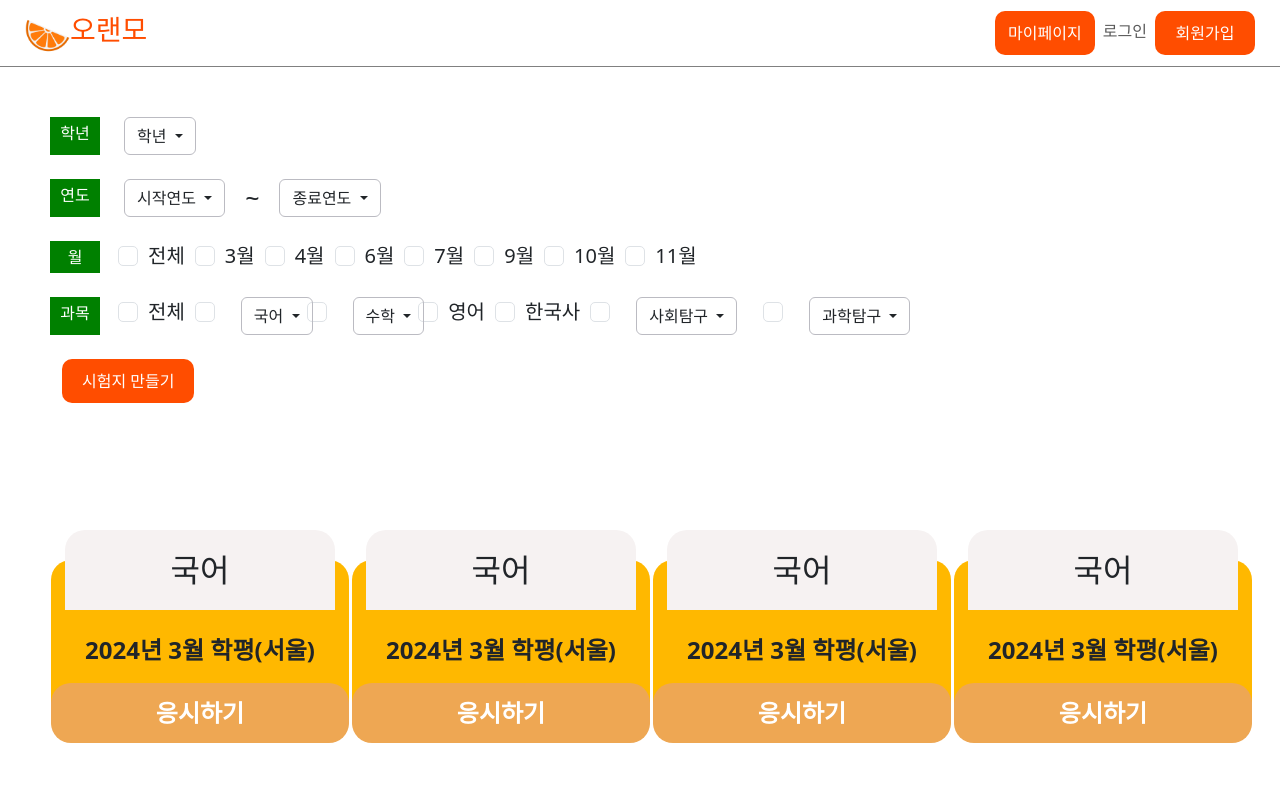
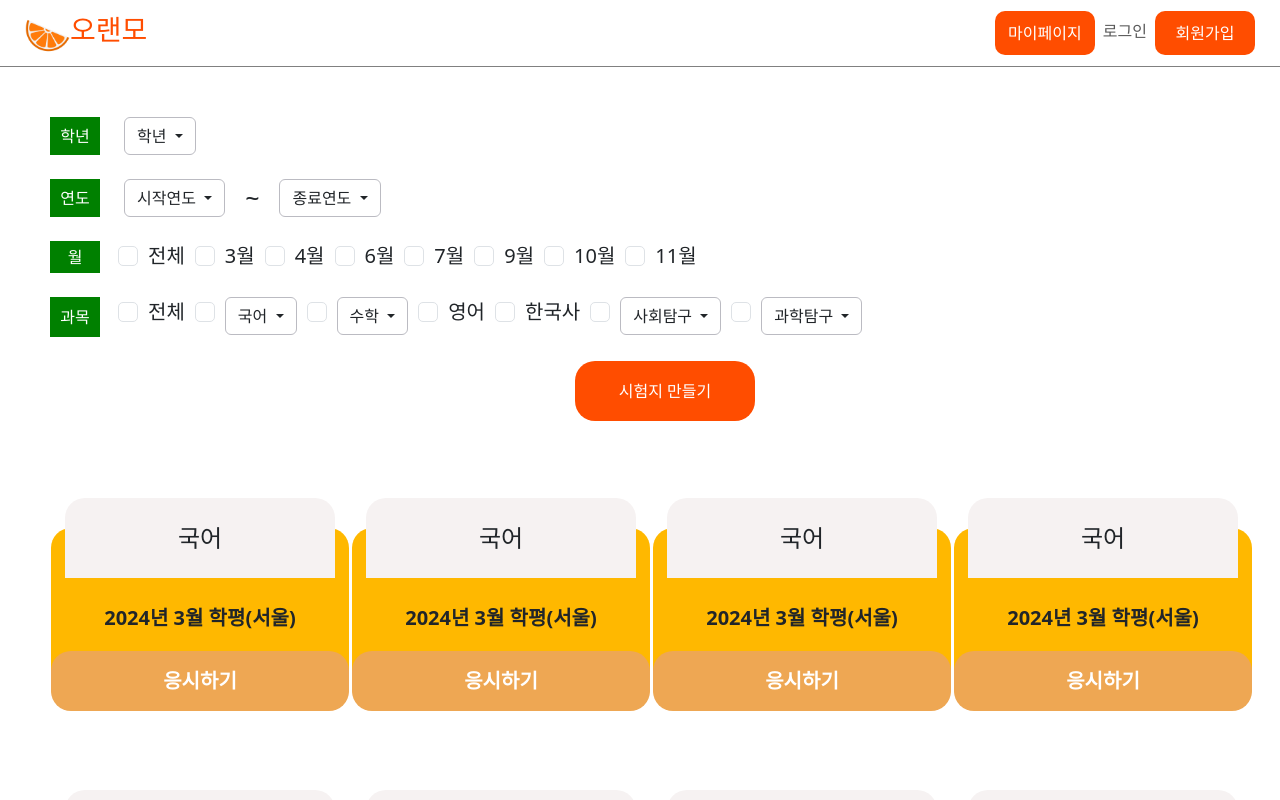
Before and after one commit to Gaebiskon/Oranmo_front, a Vue app: page / in a window 1280 px wide. Shown: the top 800 px of the page. Built offline with nearby package versions, Linux system fonts and the light colour scheme; no server answers.

Commit message:
홈 레이아웃 수정

```diff
--- a/src/components/Filter.vue
+++ b/src/components/Filter.vue
@@ -2,7 +2,8 @@
   <!-- 학년 선택 -->
   <div class="d-flex mb-4">
     <!-- 학년 범주 -->
-    <div class="text-white text-center py-1 me-4" style="background-color: green; width: 50px;">학년 </div>
+    <div class="text-white text-center align-content-center py-1 me-4" style="background-color: green; width: 50px;">학년
+    </div>
     <!-- 학년 드롭다운 -->
     <div class="dropdown">
       <button style="border-color: #bbbbc2;" class="btn dropdown-toggle" type="button" data-bs-toggle="dropdown"
@@ -20,7 +21,8 @@
 
   <!-- 연도 선택 -->
   <div class="d-flex mb-4">
-    <div class="text-white text-center py-1 me-4" style="background-color: green; width: 50px;">연도</div>
+    <div class="text-white text-center align-content-center py-1 me-4" style="background-color: green; width: 50px;">연도
+    </div>
     <div class="dropdown">
       <button style="border-color: #bbbbc2;" class="btn dropdown-toggle" type="button" data-bs-toggle="dropdown"
         aria-expanded="false">
@@ -49,55 +51,59 @@
   <!-- 월 선택 -->
   <div class="d-flex mb-4">
     <!-- 월 범주 -->
-    <div class="text-white text-center py-1 me-4" style="background-color: green; width: 50px;">월 </div>
+    <div class="text-white text-center align-content-center py-1 me-4" style="background-color: green; width: 50px;">월
+    </div>
     <!-- 월 체크박스 -->
     <div class="form-check form-check-inline">
-      <input class="form-check-input" type="checkbox" id="inlineCheckbox1" value="all_month">
-      <label class="form-check-label" for="inlineCheckbox1">전체</label>
+      <input class="form-check-input" type="checkbox" id="all_month" value="all_month">
+      <label class="form-check-label" for="all_month">전체</label>
     </div>
     <div class="form-check form-check-inline">
-      <input class="form-check-input" type="checkbox" id="inlineCheckbox2" value="month3">
-      <label class="form-check-label" for="inlineCheckbox2">3월</label>
+      <input class="form-check-input" type="checkbox" id="month3" value="month3">
+      <label class="form-check-label" for="month3">3월</label>
     </div>
     <div class="form-check form-check-inline">
-      <input class="form-check-input" type="checkbox" id="inlineCheckbox2" value="month4">
-      <label class="form-check-label" for="inlineCheckbox2">4월</label>
+      <input class="form-check-input" type="checkbox" id="month4" value="month4">
+      <label class="form-check-label" for="month4">4월</label>
     </div>
     <div class="form-check form-check-inline">
-      <input class="form-check-input" type="checkbox" id="inlineCheckbox2" value="month6">
-      <label class="form-check-label" for="inlineCheckbox2">6월</label>
+      <input class="form-check-input" type="checkbox" id="month6" value="month6">
+      <label class="form-check-label" for="month6">6월</label>
     </div>
     <div class="form-check form-check-inline">
-      <input class="form-check-input" type="checkbox" id="inlineCheckbox2" value="month7">
-      <label class="form-check-label" for="inlineCheckbox2">7월</label>
+      <input class="form-check-input" type="checkbox" id="month7" value="month7">
+      <label class="form-check-label" for="month7">7월</label>
     </div>
     <div class="form-check form-check-inline">
-      <input class="form-check-input" type="checkbox" id="inlineCheckbox2" value="month9">
-      <label class="form-check-label" for="inlineCheckbox2">9월</label>
+      <input class="form-check-input" type="checkbox" id="month9" value="month9">
+      <label class="form-check-label" for="month9">9월</label>
     </div>
     <div class="form-check form-check-inline">
-      <input class="form-check-input" type="checkbox" id="inlineCheckbox2" value="month10">
-      <label class="form-check-label" for="inlineCheckbox2">10월</label>
+      <input class="form-check-input" type="checkbox" id="month10" value="month10">
+      <label class="form-check-label" for="month10">10월</label>
     </div>
     <div class="form-check form-check-inline">
-      <input class="form-check-input" type="checkbox" id="inlineCheckbox2" value="month11">
-      <label class="form-check-label" for="inlineCheckbox2">11월</label>
+      <input class="form-check-input" type="checkbox" id="month11" value="month11">
+      <label class="form-check-label" for="month11">11월</label>
     </div>
   </div>
 
   <!-- 과목 선택  -->
   <div class="d-flex mb-4">
-    <div class="text-white text-center py-1 me-4" style="background-color: green; width: 50px;">과목 </div>
-    <div class="form-check form-check-inline">
-      <input class="form-check-input" type="checkbox" id="inlineCheckbox2" value="all_subject">
-      <label class="form-check-label" for="inlineCheckbox2">전체</label>
+    <div class="text-white text-center align-content-center py-1 me-4" style="background-color: green; width: 50px;">과목
     </div>
 
     <div class="form-check form-check-inline">
-      <input class="form-check-input" type="checkbox" id="inlineCheckbox2" value="Korean_checkbox">
-      <label class="form-check-label" for="inlineCheckbox2"> </label>
+      <input class="form-check-input" type="checkbox" id="all_subject" value="all_subject">
+      <label class="form-check-label" for="all_subject">전체</label>
     </div>
-    <div class="dropdown">
+    <div class="d-flex">
+      <!-- 국어 체크 박스 -->
+      <div class="form-check form-check-inline">
+        <input class="form-check-input" type="checkbox" id="Korean_checkbox" value="Korean_checkbox">
+        <!-- <label class="form-check-label" for="Korean_checkbox"> </label> -->
+        <!-- 국어 드롭다운 -->
+        <label class="dropdown form-check-label" for="Korean_checkbox">
           <button style="border-color: #bbbbc2;" class="btn dropdown-toggle" type="button" data-bs-toggle="dropdown"
             aria-expanded="false">
             국어
@@ -106,14 +112,16 @@
             <li><a class="dropdown-item" href="#">화법과 작문</a></li>
             <li><a class="dropdown-item" href="#">언어와 매체</a></li>
           </ul>
+        </label>
       </div>
 
+
+    </div class="d-flex"> <!-- 수학 체크 박스 -->
     <div class="form-check form-check-inline">
-      <input class="form-check-input" type="checkbox" id="inlineCheckbox2" value="math_checkbox">
-      <label class="form-check-label" for="inlineCheckbox2"> </label>
-    </div>
-
-    <div class="dropdown">
+      <input class="form-check-input" type="checkbox" id="math_checkbox" value="math_checkbox">
+      <!-- <label class="form-check-label" for="math_checkbox"> </label> -->
+      <!-- 수학 드롭다운 -->
+      <label class="dropdown form-check-label" for="math_checkbox">
         <button style="border-color: #bbbbc2;" class="btn dropdown-toggle" type="button" data-bs-toggle="dropdown"
           aria-expanded="false">
           수학
@@ -123,23 +131,28 @@
           <li><a class="dropdown-item" href="#">미적분</a></li>
           <li><a class="dropdown-item" href="#">기하</a></li>
         </ul>
-    </div>
-    <div class="form-check form-check-inline">
-      <input class="form-check-input" type="checkbox" id="inlineCheckbox2" value="Eng_checkbox">
-      <label class="form-check-label" for="inlineCheckbox2">영어</label>
+      </label>
     </div>
 
+
+    <!-- 영어 체크 박스 -->
     <div class="form-check form-check-inline">
-      <input class="form-check-input" type="checkbox" id="inlineCheckbox2" value="History_checkbox">
-      <label class="form-check-label" for="inlineCheckbox2">한국사</label>
+      <input class="form-check-input" type="checkbox" id="Eng_checkbox" value="Eng_checkbox">
+      <label class="form-check-label" for="Eng_checkbox">영어</label>
     </div>
 
+    <!-- 한국사 체크 박스 -->
+    <div class="form-check form-check-inline">
+      <input class="form-check-input" type="checkbox" id="History_checkbox" value="History_checkbox">
+      <label class="form-check-label" for="History_checkbox">한국사</label>
+    </div>
+
+    <!-- 사회 탐구 체크 박스 -->
     <div class="d-flex">
       <div class="form-check form-check-inline">
-        <input class="form-check-input" type="checkbox" id="inlineCheckbox2" value="society_checkbox">
-        <label class="form-check-label" for="inlineCheckbox2"> </label>
-      </div>
-      <div class="dropdown">
+        <input class="form-check-input" type="checkbox" id="society_checkbox" value="society_checkbox">
+        <!-- <label class="form-check-label" for="society_checkbox"> </label> -->
+        <label class="dropdown form-check-label" for="society_checkbox">
           <button style="border-color: #bbbbc2;" class="btn btn-hover:hover dropdown-toggle" type="button"
             data-bs-toggle="dropdown" aria-expanded="false">
             사회탐구
@@ -155,18 +168,17 @@
             <li><a class="dropdown-item" href="#">정치와 법</a></li>
             <li><a class="dropdown-item" href="#">사회·문화</a></li>
           </ul>
+        </label>
+      </div>
     </div>
 
-      <ul>
-
-      </ul>
-
+    <!-- 과학 탐구 체크 박스 -->
+    <div class="d-flex">
       <div class="form-check form-check-inline">
-        <input class="form-check-input" type="checkbox" id="inlineCheckbox2" value="science_checkbox">
-        <label class="form-check-label" for="inlineCheckbox2"></label>
-      </div>
-
-      <div class="dropdown">
+        <input class="form-check-input" type="checkbox" id="science_checkbox" value="science_checkbox">
+        <!-- <label class="form-check-label" for="science_checkbox"></label> -->
+        <!-- 과학탐구 드롭다운 -->
+        <label class="dropdown form-check-label" for="science_checkbox">
           <button style="border-color: #bbbbc2;" class="btn dropdown-toggle" type="button" data-bs-toggle="dropdown"
             aria-expanded="false" @click="toggleDropdown">
             과학탐구
@@ -180,15 +192,14 @@
             <li><a class="dropdown-item" href="#">화학Ⅱ</a></li>
             <li><a class="dropdown-item" href="#">생명과학Ⅱ</a></li>
             <li><a class="dropdown-item" href="#">지구과학Ⅱ</a></li>
-
           </ul>
+        </label>
       </div>
-    </div>
+    </div class="d-flex">
   </div>
 
   <!-- 시험지 만들기 버튼  -->
-
-  <div class="container">
+  <div class="d-flex justify-content-center ">
     <button class="nav-link primary_btn" type="button"> 시험지 만들기 </button>
   </div>
 
@@ -280,10 +291,10 @@
   background-color: #FF4D00;
   color: #fff;
   border: none;
-  border-radius: 10px;
+  border-radius: 20px;
   padding: 10px 20px;
-  min-height: 30px;
-  min-width: 100px;
+  min-height: 60px;
+  min-width: 180px;
 }
 
 .container {
--- a/src/components/TestPaperItem.vue
+++ b/src/components/TestPaperItem.vue
@@ -2,17 +2,17 @@
     <a target="_blank" href="https://drive.google.com/file/d/1txPgte2T3FcnyqJhjsvsE1lUHoB5yEiT/view?usp=drive_link"
         class="container-fluid btn" style="width: 300px; margin-bottom: 90px;">
         <div class="row justify-content-center" style="position: relative;">
-            <div class="col-md-4 text-center align-content-center h2" style="background-color: #F6F2F2;
+            <div class="col-md-4 text-center align-content-center h4" style="background-color: #F6F2F2;
             /* position: relative; bottom: -60px; */
             position: absolute; top: -30px;
         width: 270px; height: 80px; border-top-left-radius: 20px; border-top-right-radius: 20px;">
                 국어
             </div>
-            <div class="col-md-4 text-center align-content-center fw-bold h4"
+            <div class="col-md-4 text-center align-content-center fw-bold h5"
                 style="width: 300px; height: 180px; border-radius: 20px; background-color: #FFB800;">
                 2024년 3월 학평(서울)
             </div>
-            <button class="col-md-4 btn text-center text-white align-content-center fw-bold fs-4"
+            <button class="col-md-4 btn text-center text-white align-content-center fw-bold fs-5"
                 style="position: absolute; bottom: 5px; width: 300px; height: 60px; border-radius: 20px; background-color: #EEA753;">
                 응시하기
             </button>
--- a/src/views/HomeView.vue
+++ b/src/views/HomeView.vue
@@ -1,6 +1,6 @@
 <template>
   <Navbar></Navbar>
-  <div style="margin: 50px; width: 80%; display: flex; flex-direction: column; justify-content: center;">
+  <div style="margin-left: 50px; margin-top: 50px; display: flex; flex-direction: column; justify-content: center;">
     <Filter></Filter>
   </div>
   <TestLayout></TestLayout>
```
Lines whose indentation alone changed are shown as unchanged.
